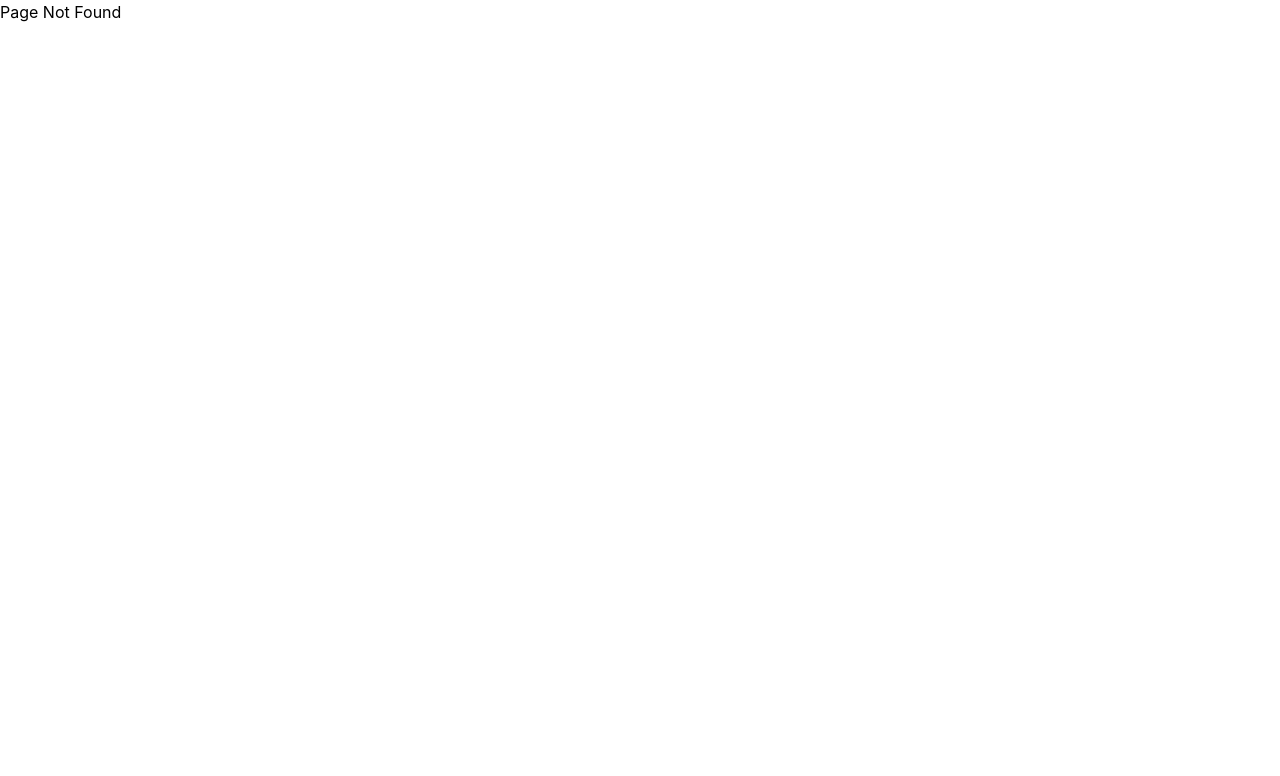
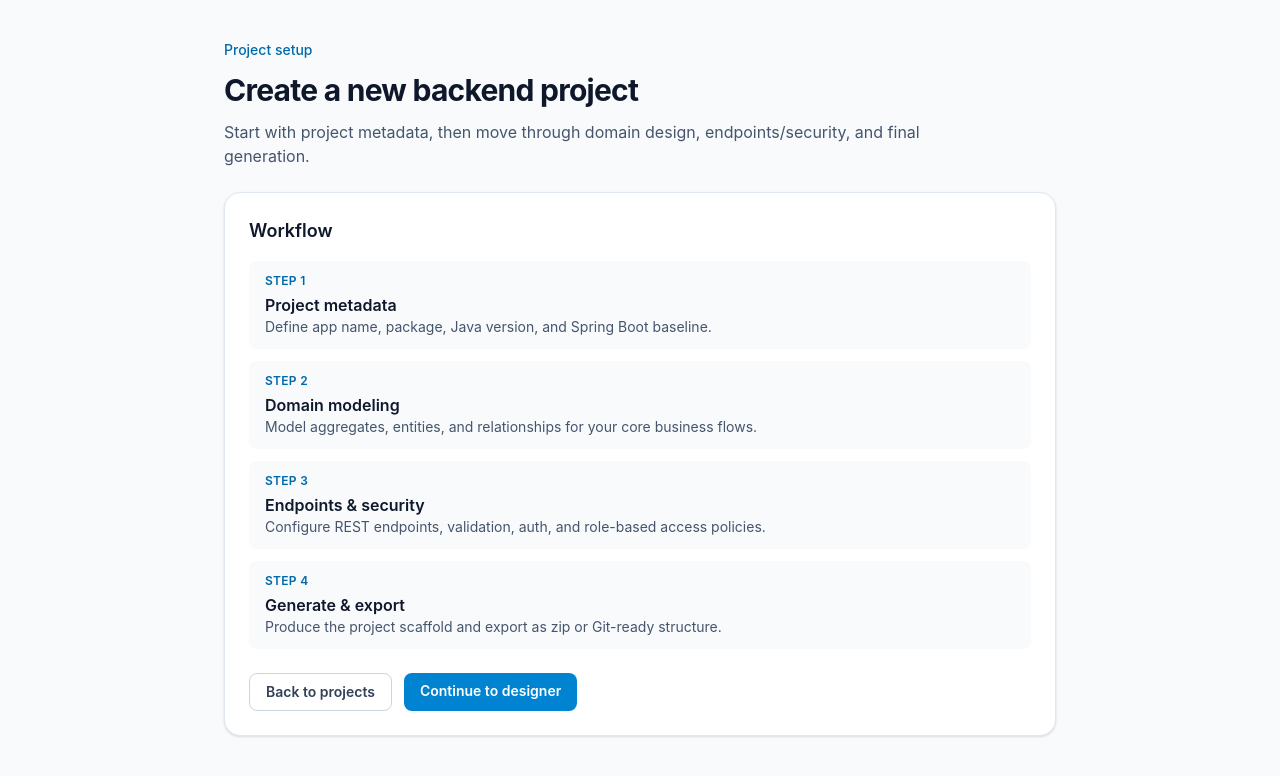
Before and after one commit to minorproject-slg/spring-boot-backend-builder, a React (Vite) app: page /projects/new in a window 1280 px wide. Before the commit this address had no page. Shown: the top 776 px of the page. Built offline with nearby package versions, Linux system fonts and the light colour scheme.

Commit message:
Add project workflow routes and scaffolded pages

```diff
--- a/src/App.tsx
+++ b/src/App.tsx
@@ -1,10 +1,19 @@
-import { Routes, Route } from "react-router";
-import Home from "./pages/Home.tsx";
+import { Route, Routes } from "react-router";
+import Home from "./pages/Home";
+import NewProjectPage from "./pages/projects/NewProjectPage";
+import ProjectDesignerPage from "./pages/projects/ProjectDesignerPage";
+import ProjectReviewPage from "./pages/projects/ProjectReviewPage";
+import MissingProjectRoutePage from "./pages/projects/MissingProjectRoutePage";
 
 function App() {
   return (
     <Routes>
       <Route path="/" element={<Home />} />
+      <Route path="/projects/new" element={<NewProjectPage />} />
+      <Route path="/projects/:projectId/designer" element={<ProjectDesignerPage />} />
+      <Route path="/projects/:projectId/review" element={<ProjectReviewPage />} />
+      <Route path="/projects/designer" element={<MissingProjectRoutePage />} />
+      <Route path="/projects/review" element={<MissingProjectRoutePage />} />
       <Route path="*" element={<h1>Page Not Found</h1>} />
     </Routes>
   );
--- a/src/components/projects/ProjectCard.tsx
+++ b/src/components/projects/ProjectCard.tsx
@@ -1,12 +1,17 @@
+import type { MouseEventHandler } from "react";
 import type { ProjectSummary } from "../../features/projects/types";
 
 type ProjectCardProps = {
   project: ProjectSummary;
+  onClick?: MouseEventHandler<HTMLElement>;
 };
 
-export default function ProjectCard({ project }: ProjectCardProps) {
+export default function ProjectCard({ project, onClick }: ProjectCardProps) {
   return (
-    <article className="group flex h-full flex-col rounded-2xl border border-slate-200 bg-white p-6 shadow-sm transition hover:-translate-y-0.5 hover:border-sky-300 hover:shadow-md">
+    <article
+      onClick={onClick}
+      className="group flex h-full cursor-pointer flex-col rounded-2xl border border-slate-200 bg-white p-6 shadow-sm transition hover:-translate-y-0.5 hover:border-sky-300 hover:shadow-md"
+    >
       <header className="mb-4 space-y-2">
         <h2 className="text-lg font-semibold text-slate-900">{project.name}</h2>
         <p className="text-sm leading-relaxed text-slate-600">{project.description}</p>
--- a/src/pages/Home.tsx
+++ b/src/pages/Home.tsx
@@ -1,3 +1,4 @@
+import { useNavigate } from "react-router";
 import ProjectCard from "../components/projects/ProjectCard";
 import type { ProjectSummary } from "../features/projects/types";
 
@@ -37,6 +38,8 @@ const mockProjects: ProjectSummary[] = [
 ];
 
 export default function Home() {
+  const navigate = useNavigate();
+
   return (
     <div className="min-h-screen bg-slate-50 text-slate-900">
       <nav className="border-b border-slate-200 bg-white/95 backdrop-blur">
@@ -48,6 +51,7 @@ export default function Home() {
 
           <button
             type="button"
+            onClick={() => navigate("/projects/new")}
             className="inline-flex items-center justify-center rounded-lg bg-sky-600 px-4 py-2 text-sm font-semibold text-white shadow-sm transition hover:bg-sky-700 focus-visible:outline-2 focus-visible:outline-offset-2 focus-visible:outline-sky-600"
           >
             New Project
@@ -68,7 +72,11 @@ export default function Home() {
         <section>
           <div className="grid grid-cols-1 gap-5 md:grid-cols-2 xl:grid-cols-3">
             {mockProjects.map((project) => (
-              <ProjectCard key={project.id} project={project} />
+              <ProjectCard
+                key={project.id}
+                project={project}
+                onClick={() => navigate(`/projects/${project.id}/designer`)}
+              />
             ))}
           </div>
         </section>
--- /dev/null
+++ b/src/pages/projects/MissingProjectRoutePage.tsx
@@ -0,0 +1,23 @@
+import { Link } from "react-router";
+
+export default function MissingProjectRoutePage() {
+  return (
+    <div className="min-h-screen bg-slate-50 text-slate-900">
+      <main className="mx-auto flex w-full max-w-3xl flex-col gap-4 px-4 py-16 text-center sm:px-6 lg:px-8">
+        <p className="text-sm font-medium text-amber-700">Missing project context</p>
+        <h1 className="text-3xl font-bold tracking-tight">Project ID is required</h1>
+        <p className="text-sm text-slate-600 sm:text-base">
+          Choose a project from the dashboard or start a new project flow before opening designer/review pages.
+        </p>
+        <div className="mt-2">
+          <Link
+            to="/"
+            className="inline-flex rounded-lg bg-sky-600 px-4 py-2 text-sm font-semibold text-white transition hover:bg-sky-700"
+          >
+            Go to dashboard
+          </Link>
+        </div>
+      </main>
+    </div>
+  );
+}
--- /dev/null
+++ b/src/pages/projects/NewProjectPage.tsx
@@ -0,0 +1,64 @@
+import { Link } from "react-router";
+
+const workflowSteps = [
+  {
+    title: "Project metadata",
+    description: "Define app name, package, Java version, and Spring Boot baseline.",
+  },
+  {
+    title: "Domain modeling",
+    description: "Model aggregates, entities, and relationships for your core business flows.",
+  },
+  {
+    title: "Endpoints & security",
+    description: "Configure REST endpoints, validation, auth, and role-based access policies.",
+  },
+  {
+    title: "Generate & export",
+    description: "Produce the project scaffold and export as zip or Git-ready structure.",
+  },
+];
+
+export default function NewProjectPage() {
+  return (
+    <div className="min-h-screen bg-slate-50 text-slate-900">
+      <main className="mx-auto flex w-full max-w-4xl flex-col gap-6 px-4 py-10 sm:px-6 lg:px-8">
+        <header className="space-y-3">
+          <p className="text-sm font-medium text-sky-700">Project setup</p>
+          <h1 className="text-3xl font-bold tracking-tight">Create a new backend project</h1>
+          <p className="max-w-3xl text-sm text-slate-600 sm:text-base">
+            Start with project metadata, then move through domain design, endpoints/security, and final generation.
+          </p>
+        </header>
+
+        <section className="rounded-2xl border border-slate-200 bg-white p-6 shadow-sm">
+          <h2 className="text-lg font-semibold">Workflow</h2>
+          <ol className="mt-4 space-y-3">
+            {workflowSteps.map((step, index) => (
+              <li key={step.title} className="rounded-lg bg-slate-50 px-4 py-3">
+                <p className="text-xs font-semibold uppercase tracking-wide text-sky-700">Step {index + 1}</p>
+                <p className="mt-1 font-semibold text-slate-900">{step.title}</p>
+                <p className="text-sm text-slate-600">{step.description}</p>
+              </li>
+            ))}
+          </ol>
+
+          <div className="mt-6 flex flex-wrap gap-3">
+            <Link
+              to="/"
+              className="rounded-lg border border-slate-300 px-4 py-2 text-sm font-semibold text-slate-700 transition hover:bg-slate-100"
+            >
+              Back to projects
+            </Link>
+            <Link
+              to="/projects/new-project/designer"
+              className="rounded-lg bg-sky-600 px-4 py-2 text-sm font-semibold text-white transition hover:bg-sky-700"
+            >
+              Continue to designer
+            </Link>
+          </div>
+        </section>
+      </main>
+    </div>
+  );
+}
--- /dev/null
+++ b/src/pages/projects/ProjectDesignerPage.tsx
@@ -0,0 +1,57 @@
+import { Link, Navigate, useParams } from "react-router";
+
+const phases = [
+  "Project metadata",
+  "Domain modeling",
+  "Endpoints & security",
+  "Generate & export",
+];
+
+export default function ProjectDesignerPage() {
+  const { projectId } = useParams();
+
+  if (!projectId) {
+    return <Navigate to="/" replace />;
+  }
+
+  return (
+    <div className="min-h-screen bg-slate-50 text-slate-900">
+      <main className="mx-auto w-full max-w-5xl px-4 py-10 sm:px-6 lg:px-8">
+        <header className="space-y-2">
+          <p className="text-sm font-medium text-sky-700">Designer</p>
+          <h1 className="text-3xl font-bold tracking-tight">Project: {projectId}</h1>
+          <p className="text-sm text-slate-600 sm:text-base">
+            Walk through each phase to configure your Spring Boot backend before generation.
+          </p>
+        </header>
+
+        <section className="mt-6 rounded-2xl border border-slate-200 bg-white p-6 shadow-sm">
+          <h2 className="text-lg font-semibold">Workflow phases</h2>
+          <div className="mt-4 grid grid-cols-1 gap-3 md:grid-cols-2">
+            {phases.map((phase, index) => (
+              <div key={phase} className="rounded-lg bg-slate-50 px-4 py-3">
+                <p className="text-xs font-semibold uppercase tracking-wide text-slate-500">{index + 1}</p>
+                <p className="font-semibold text-slate-900">{phase}</p>
+              </div>
+            ))}
+          </div>
+
+          <div className="mt-6 flex flex-wrap gap-3">
+            <Link
+              to="/"
+              className="rounded-lg border border-slate-300 px-4 py-2 text-sm font-semibold text-slate-700 transition hover:bg-slate-100"
+            >
+              Back to projects
+            </Link>
+            <Link
+              to={`/projects/${projectId}/review`}
+              className="rounded-lg bg-sky-600 px-4 py-2 text-sm font-semibold text-white transition hover:bg-sky-700"
+            >
+              Continue to review
+            </Link>
+          </div>
+        </section>
+      </main>
+    </div>
+  );
+}
--- /dev/null
+++ b/src/pages/projects/ProjectReviewPage.tsx
@@ -0,0 +1,44 @@
+import { Link, Navigate, useParams } from "react-router";
+
+export default function ProjectReviewPage() {
+  const { projectId } = useParams();
+
+  if (!projectId) {
+    return <Navigate to="/" replace />;
+  }
+
+  return (
+    <div className="min-h-screen bg-slate-50 text-slate-900">
+      <main className="mx-auto w-full max-w-4xl px-4 py-10 sm:px-6 lg:px-8">
+        <header className="space-y-2">
+          <p className="text-sm font-medium text-sky-700">Review</p>
+          <h1 className="text-3xl font-bold tracking-tight">Review configuration for {projectId}</h1>
+          <p className="text-sm text-slate-600 sm:text-base">
+            Finalize metadata, domain model, and API/security definitions before generating your project export.
+          </p>
+        </header>
+
+        <section className="mt-6 rounded-2xl border border-slate-200 bg-white p-6 shadow-sm">
+          <p className="text-sm text-slate-700">
+            This page is a scaffold for validation, summary diffs, and export options.
+          </p>
+
+          <div className="mt-6 flex flex-wrap gap-3">
+            <Link
+              to={`/projects/${projectId}/designer`}
+              className="rounded-lg border border-slate-300 px-4 py-2 text-sm font-semibold text-slate-700 transition hover:bg-slate-100"
+            >
+              Back to designer
+            </Link>
+            <button
+              type="button"
+              className="rounded-lg bg-emerald-600 px-4 py-2 text-sm font-semibold text-white transition hover:bg-emerald-700"
+            >
+              Generate export
+            </button>
+          </div>
+        </section>
+      </main>
+    </div>
+  );
+}
```
